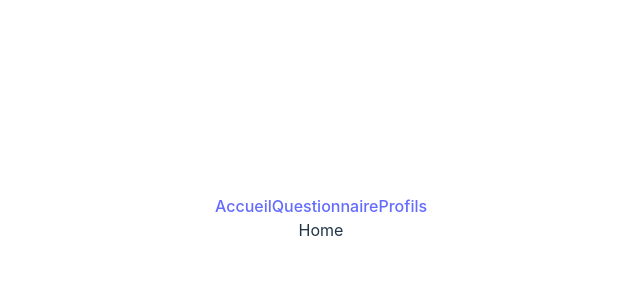
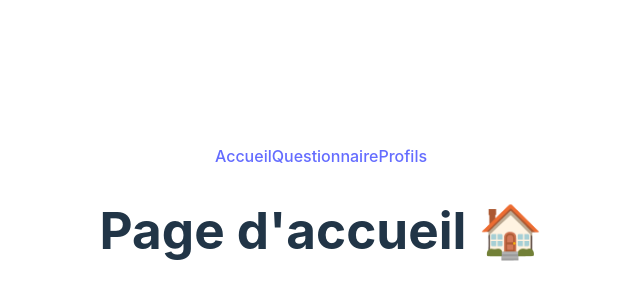
Before and after one commit to bem630/shiny-agence, a React (Vite) app: page / in a window 1280 px wide. Shown: the part 182-482 px from the top of the page, without its empty margins (319-959 px from the left). Built offline with nearby package versions, Linux system fonts and the light colour scheme.

Commit message:
✨  P1C2-begin: Ajout de titre

```diff
--- a/src/components/pages/Home/Home.jsx
+++ b/src/components/pages/Home/Home.jsx
@@ -2,6 +2,8 @@ import React from 'react'
 
 export default function Home() {
   return (
-    <div>Home</div>
+    <div>
+        <h1> Page d'accueil 🏠</h1>
+    </div>
   )
 }
```
